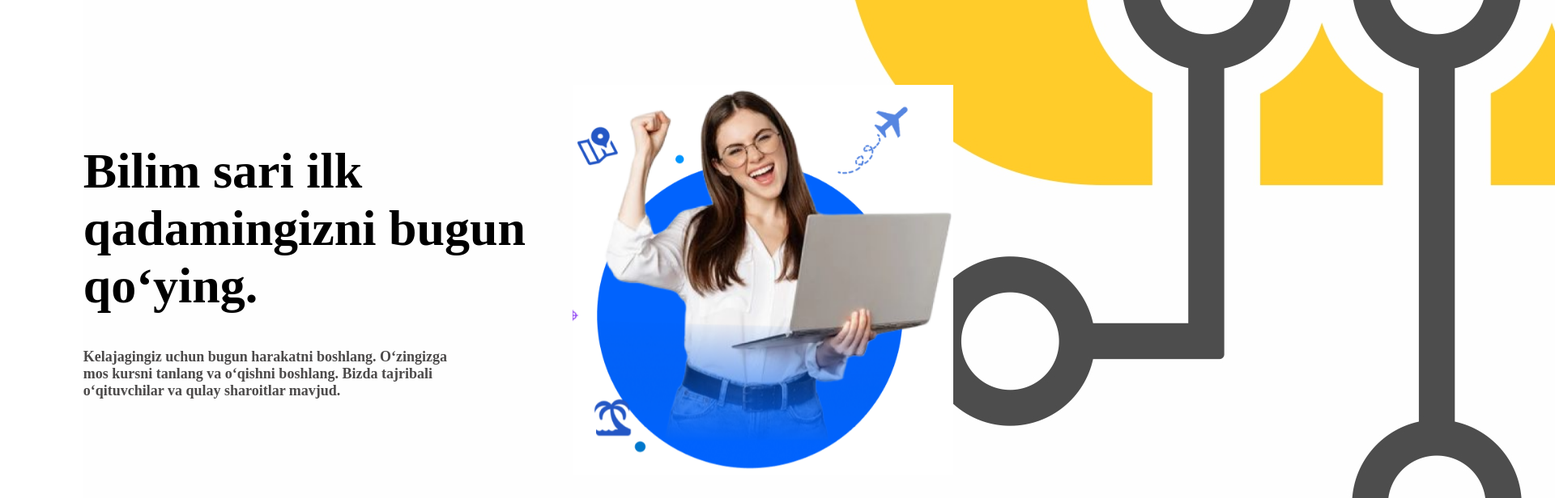
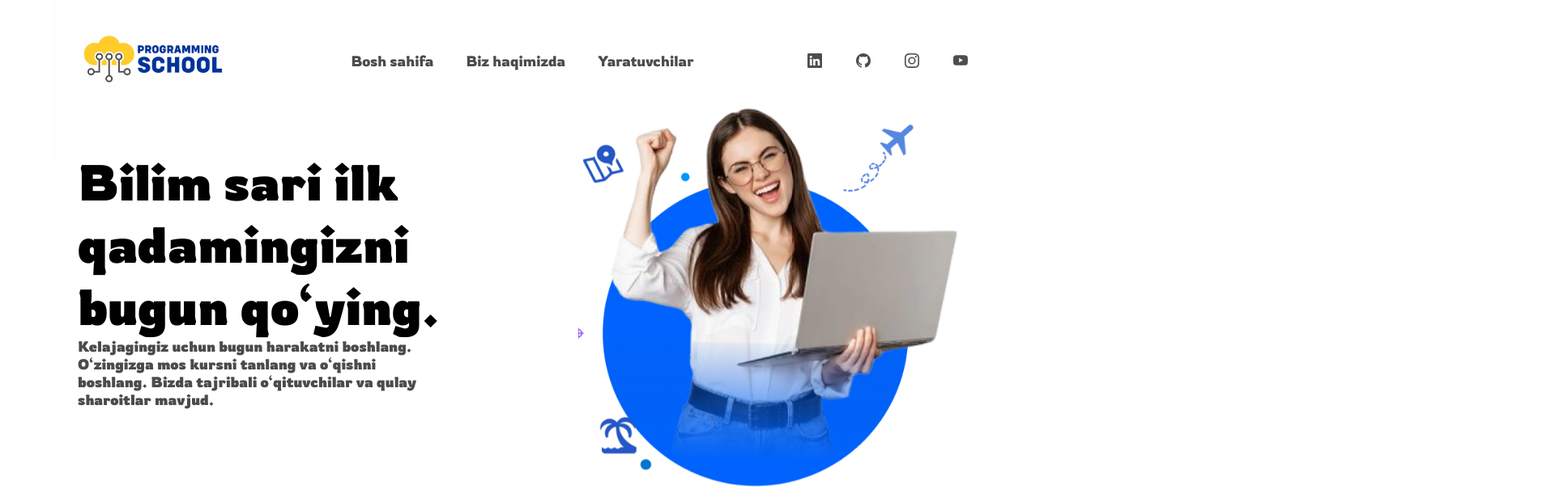
Before and after one commit to muhammadfayziyev2/programmingschool, a Next.js app: page / in a window 1280 px wide. Shown: the top 616 px of the page at 81% size, 1920 px wide, since content can reach past the window. Built offline with nearby package versions, Linux system fonts and the light colour scheme.

Commit message:
modified:   src/app/globals.css

```diff
--- a/src/app/globals.css
+++ b/src/app/globals.css
@@ -1,3 +1,8 @@
+*{
+  padding: 0;
+  margin: 0;
+  font-family: Rowdies;
+}
 
 .header {
   display: flex;
@@ -5,31 +10,140 @@
   /* border: 1px solid black; */
   width: 100%;
   height: 90px;
+  margin-top: 30px;
 }
-.header_img{
-  width: 180px;
-  height: 90px;
-  /* border: 1px solid red; */
+
+.img-header {
+  width: 250px;
+}
+.header_unit2{
+  font-size: 18px;
+  color: rgb(76, 74, 74);
 }
 .header_contaner {
   display: flex;
   align-items: center;
   justify-content: space-between;
   /* border: 1px solid blue; */
-    width: 85%;
+  width: 90%;
 }
+
 .header_unit1 {
   list-style: none;
   display: flex;
-gap : 40px;
+  gap: 40px;
+}
+ul {
+  list-style: none;
 }
 
+.example-2 {
+  display: flex;
+  justify-content: center;
+  align-items: center;
+}
+
+.example-2 .icon-content {
+  margin: 0 10px;
+  position: relative;
+}
+
+.example-2 .icon-content .tooltip {
+  position: absolute;
+  top: -30px;
+  left: 50%;
+  transform: translateX(-50%);
+  color: #fff;
+  padding: 6px 10px;
+  border-radius: 5px;
+  opacity: 0;
+  visibility: hidden;
+  font-size: 14px;
+  transition: all 0.3s ease;
+}
+
+.example-2 .icon-content:hover .tooltip {
+  opacity: 1;
+  visibility: visible;
+  top: -50px;
+}
+
+.example-2 .icon-content a {
+  position: relative;
+  overflow: hidden;
+  display: flex;
+  justify-content: center;
+  align-items: center;
+  width: 40px;
+  height: 40px;
+  border-radius: 50%;
+  color: #4d4d4d;
+  background-color: #fff;
+  transition: all 0.3s ease-in-out;
+}
+
+.example-2 .icon-content a:hover {
+  box-shadow: 3px 2px 45px 0px rgb(0 0 0 / 12%);
+}
+
+.example-2 .icon-content a svg {
+  position: relative;
+  z-index: 1;
+  width: 30px;
+  height: 30px;
+}
+
+.example-2 .icon-content a:hover {
+  color: white;
+}
+
+.example-2 .icon-content a .filled {
+  position: absolute;
+  top: auto;
+  bottom: 0;
+  left: 0;
+  width: 100%;
+  height: 0;
+  background-color: #000;
+  transition: all 0.3s ease-in-out;
+}
+
+.example-2 .icon-content a:hover .filled {
+  height: 100%;
+}
+
+.example-2 .icon-content a[data-social="linkedin"] .filled,
+.example-2 .icon-content a[data-social="linkedin"]~.tooltip {
+  background-color: #0274b3;
+}
+
+.example-2 .icon-content a[data-social="github"] .filled,
+.example-2 .icon-content a[data-social="github"]~.tooltip {
+  background-color: #24262a;
+}
+
+.example-2 .icon-content a[data-social="instagram"] .filled,
+.example-2 .icon-content a[data-social="instagram"]~.tooltip {
+  background: linear-gradient(45deg,
+      #405de6,
+      #5b51db,
+      #b33ab4,
+      #c135b4,
+      #e1306c,
+      #fd1f1f);
+}
+
+.example-2 .icon-content a[data-social="youtube"] .filled,
+.example-2 .icon-content a[data-social="youtube"]~.tooltip {
+  background-color: #ff0000;
+}
 /* ANIMATSIYA KEYFRAMES */
 @keyframes slideInLeft {
   from {
     opacity: 0;
     transform: translateX(-100px);
   }
+
   to {
     opacity: 1;
     transform: translateX(0);
@@ -41,6 +155,7 @@ gap : 40px;
     opacity: 0;
     transform: translateX(100px);
   }
+
   to {
     opacity: 1;
     transform: translateX(0);
```
Lines whose indentation alone changed are shown as unchanged.
